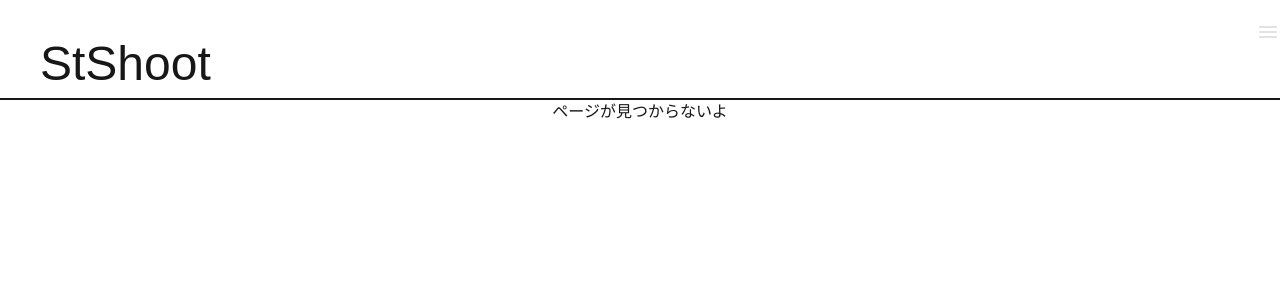
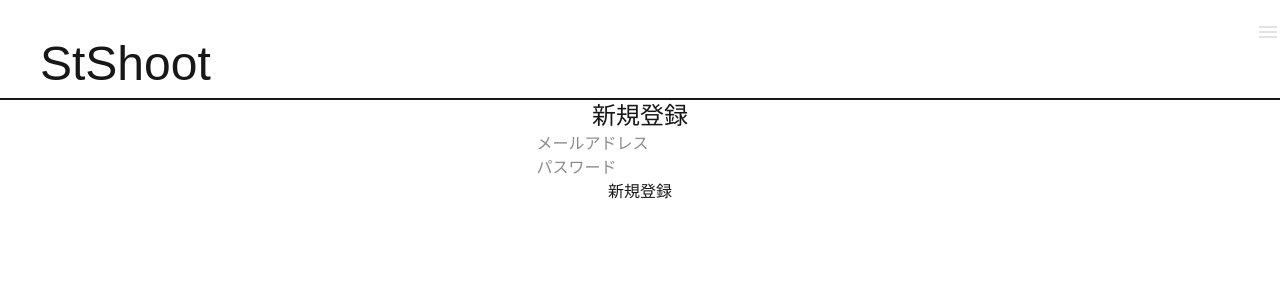
Before and after one commit to shii-park/Stshoot_Frontend, a Next.js app: page /register in a window 1280 px wide. Before the commit this address had no page. Shown: the top 300 px of the page. Built offline with nearby package versions, Linux system fonts and the light colour scheme; no server answers.

Commit message:
add:ユーザ新規作成機能を実装 #7

```diff
--- /dev/null
+++ b/src/app/register/page.tsx
@@ -0,0 +1,43 @@
+'use client'
+import {auth} from "@/lib//firebase"
+import { createUserWithEmailAndPassword } from "firebase/auth";
+import React, {useState} from "react"
+import {useRouter} from "next/navigation"
+
+export default function Register(){
+    const [email,setEmail]=useState("");
+    const [password,setPassword]=useState("");
+    const router=useRouter()
+
+    const handleRegister=async(e:React.FormEvent)=>{
+        e.preventDefault()
+        try{
+            const userCredential=await createUserWithEmailAndPassword(auth,email,password);
+            const user=userCredential.user;
+            alert("新規登録が完了しました！")
+            router.push("../login");
+        }catch(err){
+            alert(err);
+        }
+    };
+    return (
+        <div className="flex flex-col items-center">
+            <div className="text-2xl">
+                <p>新規登録</p>
+            </div>
+            <form className="flex flex-col" onSubmit={handleRegister}>
+                <input
+                type="email"
+                value={email}
+                placeholder="メールアドレス"
+                onChange={(e)=>setEmail(e.target.value)}/>
+                <input
+                type="password"
+                value={password}
+                placeholder="パスワード"
+                onChange={(e)=>setPassword(e.target.value)}/>
+                <button type="submit">新規登録</button>
+            </form>
+        </div>
+    )
+}
--- /dev/null
+++ b/src/lib/firebase.ts
@@ -0,0 +1,15 @@
+import {initializeApp,getApps,getApp} from "firebase/app"
+import { getAuth } from "firebase/auth";
+
+const firebaseConfig={
+    apiKey: process.env.NEXT_PUBLIC_API_KEY,
+    authDomain: process.env.NEXT_PUBLIC_AUTH_DOMAIN,
+    projectId: process.env.NEXT_PUBLIC_PROJECT_ID,
+    storageBucket: process.env.NEXT_PUBLIC_STRAGE_BUCKET,
+    messagingSenderId: process.env.NEXT_PUBLIC_MESSAGING_SENDER_ID,
+    appId: process.env.NEXT_PUBLIC_APP_ID,
+    measurementId: process.env.NEXT_PUBLIC_MEASUREMENT_ID
+}
+const app = !getApps().length ? initializeApp(firebaseConfig) : getApp();
+
+export const auth = getAuth(app);
```
